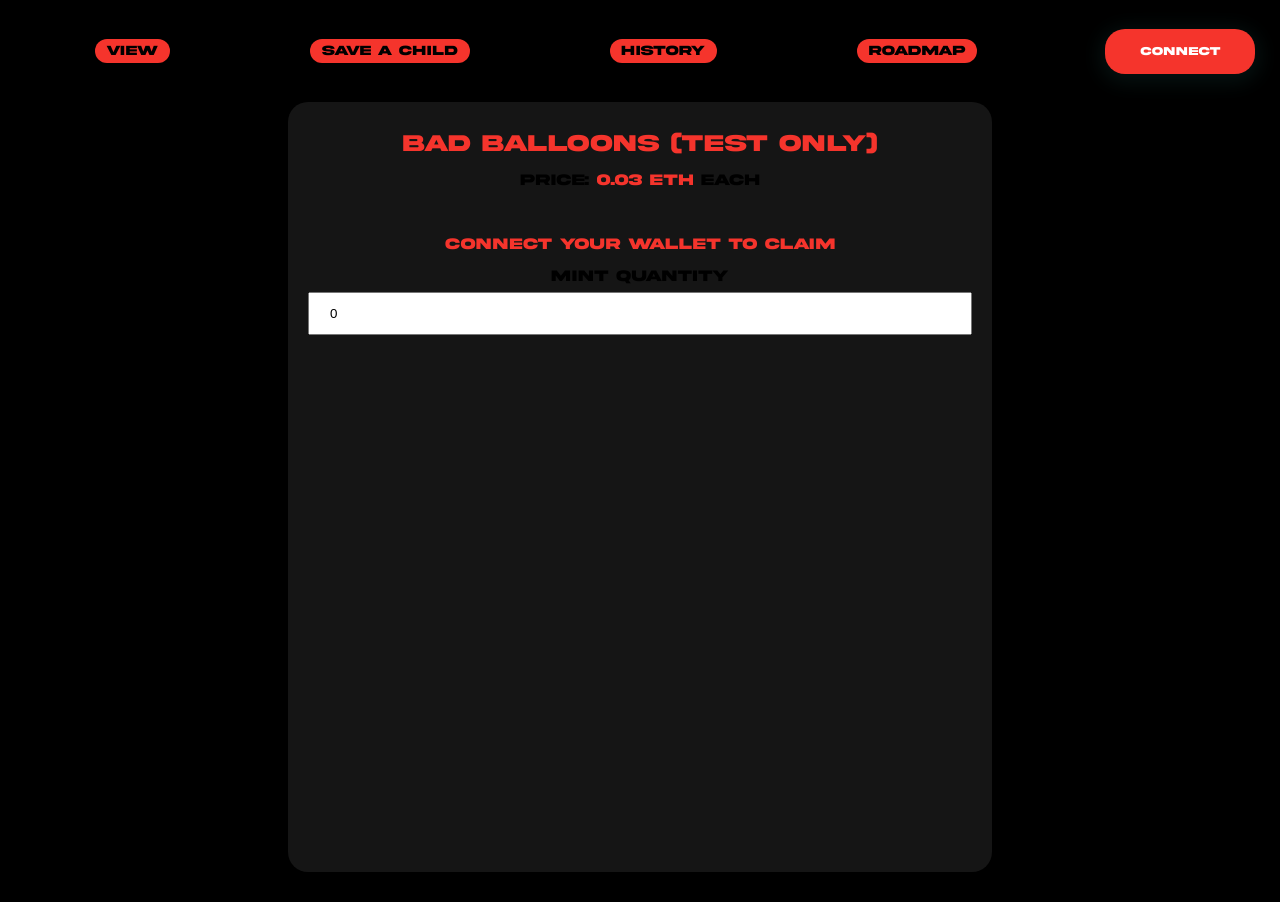
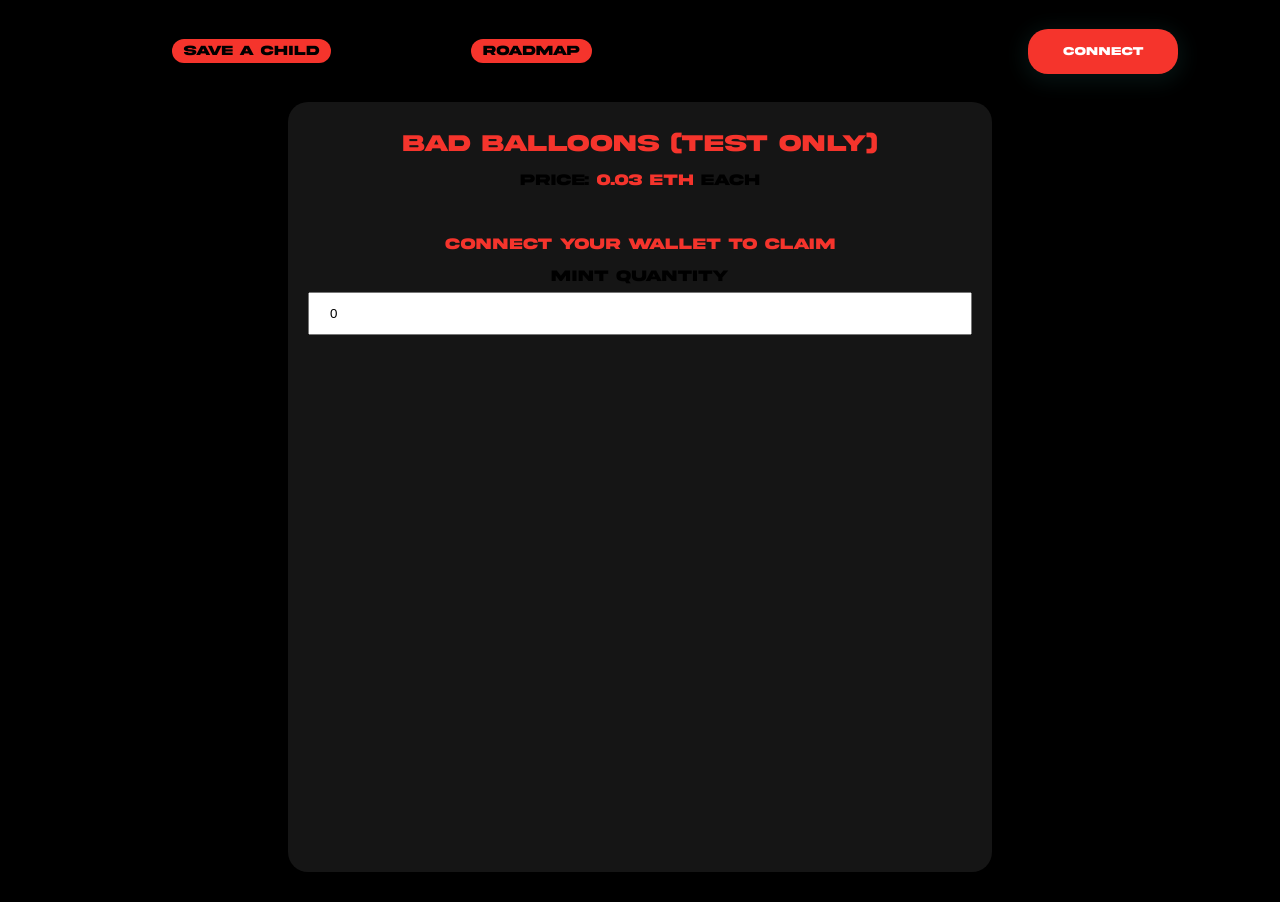
Before and after one commit to FelipeBockMagagnin/bad-ballons, a Next.js app: page /mint in a window 1280 px wide. Built offline with nearby package versions, Linux system fonts and the light colour scheme.

Commit message:
website improvments

```diff
--- a/components/header.js
+++ b/components/header.js
@@ -11,26 +11,13 @@ export default function Header({ wallet, isReady, address, staticPage }) {
                         <ul style={{ padding: 0 }}>
                             <li>
                                 <div className='border-black'>
-                                    <a href="/view">View</a>
+                                    <a onClick={() => {document.getElementById("save-child").scrollIntoView();}}>save a Child</a>
                                 </div>
                             </li>
 
                             <li>
                                 <div className='border-black'>
-                                    <a href="/save-child">save a Child</a>
-                                </div>
-                            </li>
-
-                            <li>
-                                <div className='border-black'>
-                                    <a href="/history">history</a>
-                                </div>
-                            </li>
-
-                            <li>
-                                <div className='border-black'>
-                                    <a href="/roadmap">Roadmap</a>
-
+                                    <a onClick={() => {document.getElementById("roadmap").scrollIntoView();}}>Roadmap</a>
                                 </div>
                             </li>
                         </ul>
```
Also changed, not shown: pages/index.js (+5 -5 lines).
